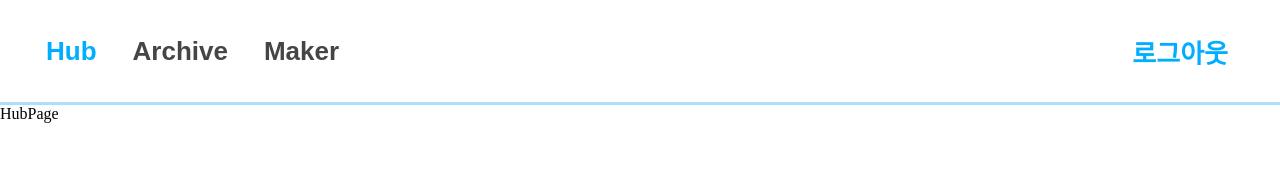
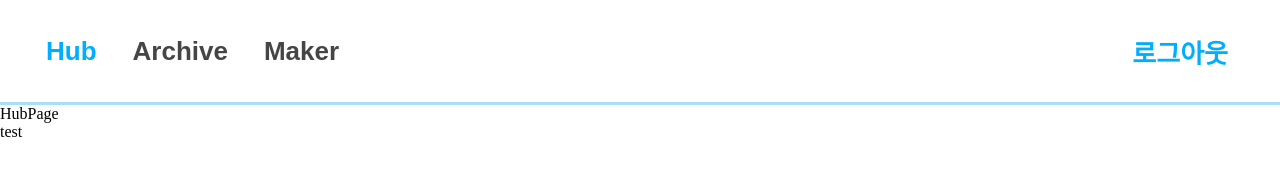
Before and after one commit to PromptStudio-Dev/PromptStudio_FE, a React (Vite) app: page / in a window 1280 px wide. Shown: the top 195 px of the page. Built offline with nearby package versions, Linux system fonts and the light colour scheme.

Commit message:
issue test

```diff
--- a/src/pages/HubPage/HubPage.jsx
+++ b/src/pages/HubPage/HubPage.jsx
@@ -1,5 +1,7 @@
 import React from "react";
 
 export default function HubPage() {
-  return <div>HubPage</div>;
+  return <div>HubPage
+    <div> test </div>
+  </div>;
 }
```
